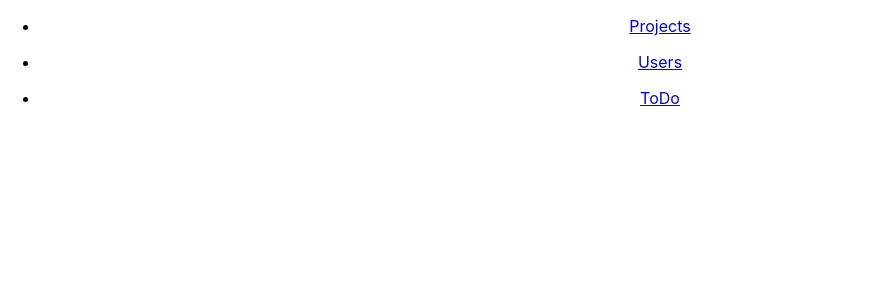
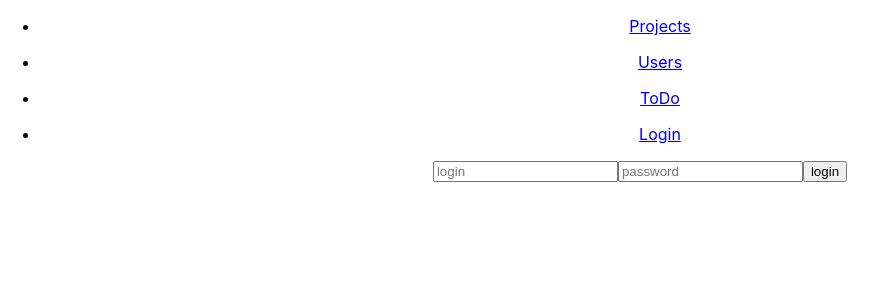
Before and after one commit to mbackReserved/GB_DRF2, a React (Create React App) app in the folder userapi/frontend/: page /login in a window 1280 px wide. Shown: the top 300 px of the page, without its empty margins (0-887 px from the left). Built offline with nearby package versions, Linux system fonts and the light colour scheme; no server answers.

Commit message:
create Auth component

```diff
--- a/userapi/frontend/src/App.js
+++ b/userapi/frontend/src/App.js
@@ -6,6 +6,7 @@ import axios from 'axios';
 import ProjectList from './components/Projects';
 import ToDoList from './components/Todo';
 import {HashRouter, Route, Link, BrowserRouter} from 'react-router-dom'
+import LoginForm from './components/Auth';
 
 
 class App extends React.Component {
@@ -54,9 +55,11 @@ class App extends React.Component {
         <nav><ul><li><Link to='/Projects'>Projects</Link></li></ul></nav>
         <nav><ul><li><Link to='/Users'>Users</Link></li></ul></nav>
         <nav><ul><li><Link to='/Todo'>ToDo</Link></li></ul></nav>
+        <nav><ul><li><Link to='/login'>Login</Link></li></ul></nav>
         <Route exact path='/' component={() => <ProjectList items={this.state.items}/>} />
         <Route exact path='/Users' component={() => <UserList users={this.state.users}/>} />
         <Route exact path='/Todo' component={() => <ToDoList todos={this.state.todos}/>} />
+        <Route exact path='/login' component={() => <LoginForm/>} />
         </BrowserRouter>
       </div>
     )
--- /dev/null
+++ b/userapi/frontend/src/components/Auth.js
@@ -0,0 +1,35 @@
+import React from 'react'
+
+class LoginForm extends React.Component {
+    constructor(props) {
+        super(props);
+        this.state = {
+            login: '',
+            password: ''
+        }
+    }
+
+    handleChange(event) {
+        this.setState({[event.target.name]: event.target.value})
+    }
+
+    handleSubmit(event) {
+        console.log(this.state.login + ' ' + this.state.password)
+        event.preventDefault()
+    }
+
+    render() {
+        return (
+            <form onSubmit={(event) => this.handleSubmit(event)}>
+                <input type ='text' name='login' placeholder='login' value={this.state.login}
+                    onChange={(event) => this.handleChange(event)}/>
+                <input type ='password' name='password' placeholder='password' value={this.state.password}
+                    onChange={(event) => this.handleChange(event)}/>
+                <input type='submit' value='login'/>
+            </form>
+        )
+    }
+
+}
+
+export default LoginForm
```
Also changed, not shown: 1 other file (tests, documents, lock files or other folders).
